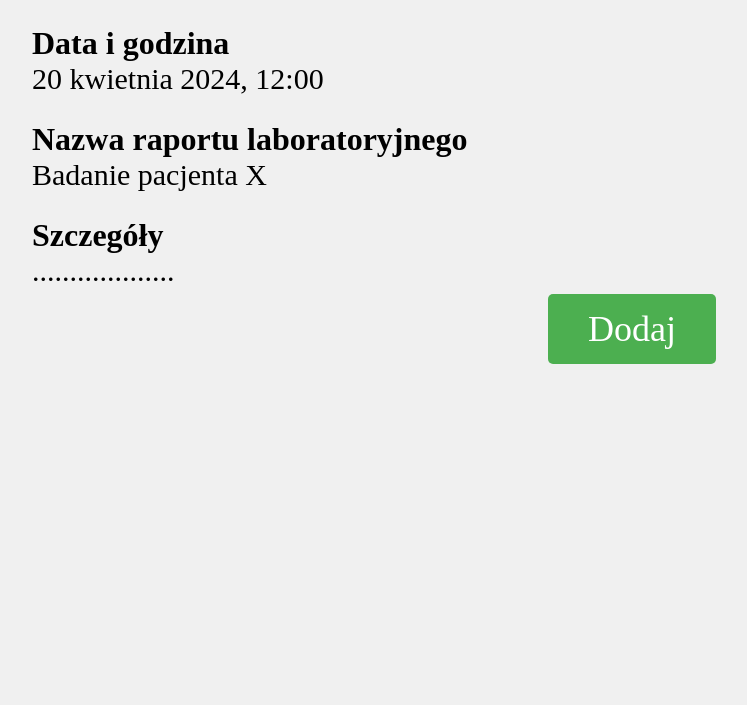
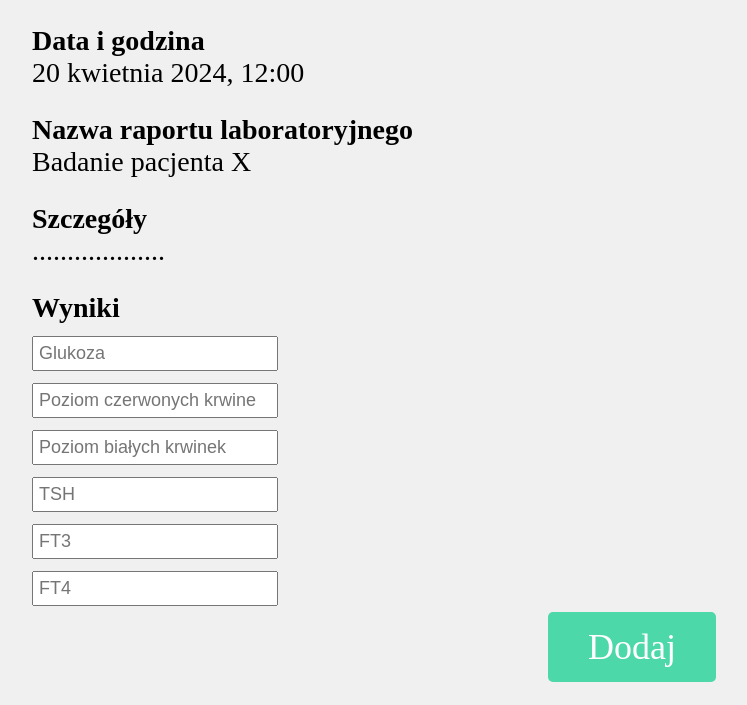
Before and after one commit to PatrykSpierewka/LAB_APP, a Django app: page /labmember/ in a window 1280 px wide. Shown: the part 95-800 px from the top of the page, without its empty margins (8-755 px from the left). Run offline with Django 5.2, Linux system fonts and the light colour scheme.

Commit message:
labmember.html

```diff
--- a/templates/labmember.html
+++ b/templates/labmember.html
@@ -10,36 +10,44 @@
       }
       body {
         background-color: #f0f0f0;
-        margin: 0; /* Usunięcie domyślnego marginesu */
+        margin: 0;
       }
       .header {
-        background-color: #ffffff; /* Białe tło */
-        padding: 20px; /* Dostosuj odstępy */
-        font-weight: bold; /* Pogrubienie tekstu */
-        display: flex; /* Użyj flexbox do zarządzania layoutem */
-        justify-content: space-between; /* Umieść elementy na krańcach kontenera */
-        align-items: center; /* Wyśrodkuj w pionie */
+        background-color: #ffffff;
+        padding: 20px;
+        font-weight: bold;
+        display: flex;
+        justify-content: space-between;
+        align-items: center;
       }
       .header h2 {
-        margin: 0; /* Usuń domyślne marginesy */
-        font-size: 48px; /* Zwiększ rozmiar czcionki */
+        margin: 0;
+        font-size: 48px;
       }
       .welcome {
-        text-align: right; /* Wyrównaj tekst do prawej strony */
-        font-size: 48px; /* Zwiększ rozmiar czcionki */
+        text-align: right;
+        font-size: 48px;
       }
       .section-title {
-        font-weight: bold; /* Pogrubienie tekstu */
-        font-size: 32px; /* Zmniejsz rozmiar czcionki */
+        font-weight: bold;
+        font-size: 28px;
         padding-left: 40px;
-        margin-top: 25px; /* Dodaj odstęp pionowy przed każdym tytułem sekcji */
+        margin-top: 25px;
       }
       .info {
-        font-size: 30px; /* Zmniejsz rozmiar czcionki */
+        font-size: 28px;
       }
       .info p {
-        padding-left: 40px; /* Przesuń napisy o 40px w prawo */
-        margin: 0; /* Usunięcie domyślnego marginesu */
+        padding-left: 40px;
+        margin: 0;
+      }
+      .result {
+        margin-top: 10px;
+        margin-left: 40px;
+      }
+      .result input[type="number"] {
+        padding: 5px;
+        font-size: 18px;
       }
       nav {
         text-align: center;
@@ -48,7 +56,7 @@
       nav a {
         text-decoration: none;
         padding: 15px 40px;
-        background-color: #4CAF50;
+        background-color: #4DD8A9;
         color: white;
         border-radius: 5px;
         font-size: 36px;
@@ -73,6 +81,25 @@
             <p>Badanie pacjenta X</p><!--{{ nazwa_raportu }}-->
             <div class="section-title">Szczegóły</div>
             <p>...................</p>
+            <div class="section-title">Wyniki</div>
+            <div class="result">
+                <input type="number" placeholder="Glukoza" onfocus="this.placeholder = ''" onblur="this.placeholder = 'Glukoza'">
+            </div>
+            <div class="result">
+                <input type="number" placeholder="Poziom czerwonych krwinek" onfocus="this.placeholder = ''" onblur="this.placeholder = 'Poziom czerwonych krwinek'">
+            </div>
+            <div class="result">
+                <input type="number" placeholder="Poziom białych krwinek" onfocus="this.placeholder = ''" onblur="this.placeholder = 'Poziom białych krwinek'">
+            </div>
+            <div class="result">
+                <input type="number" placeholder="TSH" onfocus="this.placeholder = ''" onblur="this.placeholder = 'TSH'">
+            </div>
+            <div class="result">
+                <input type="number" placeholder="FT3" onfocus="this.placeholder = ''" onblur="this.placeholder = 'FT3'">
+            </div>
+            <div class="result">
+                <input type="number" placeholder="FT4" onfocus="this.placeholder = ''" onblur="this.placeholder = 'FT4'">
+            </div>
         </div>
     </div>
     <nav>
```
